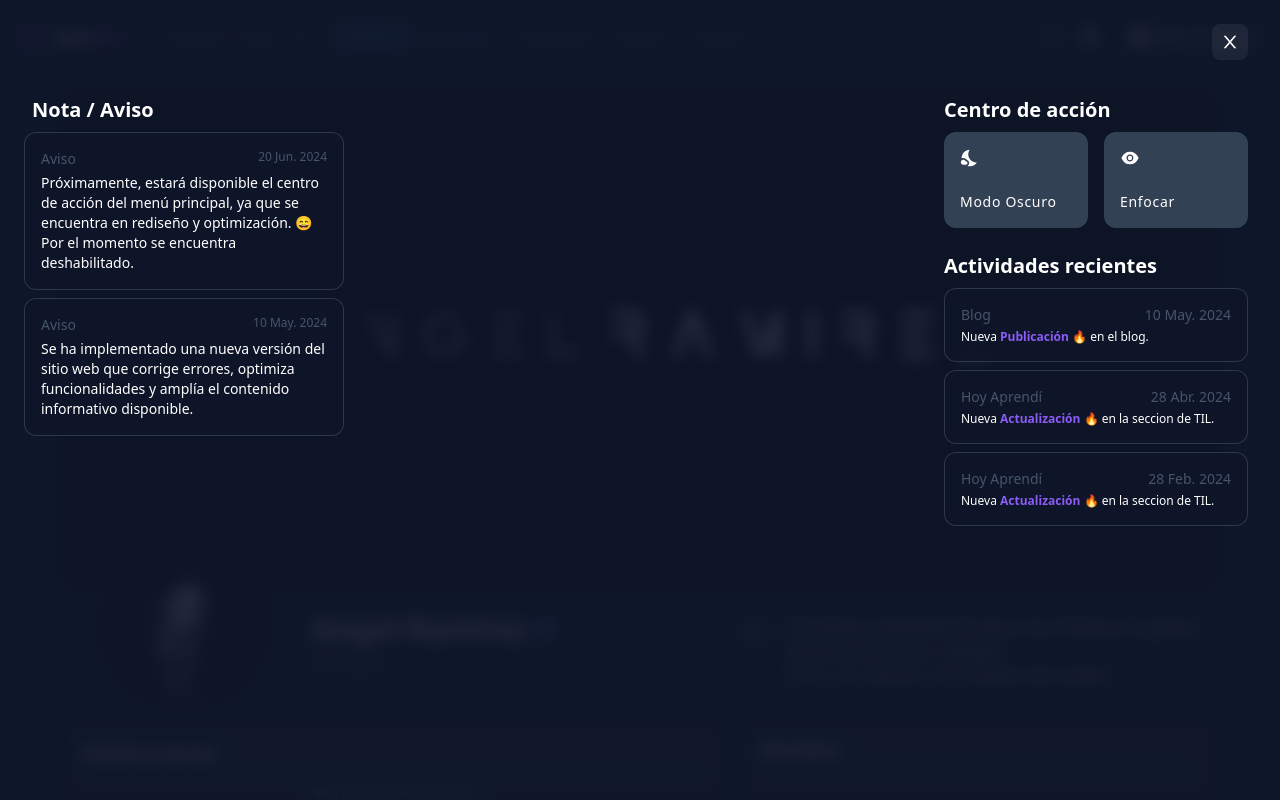
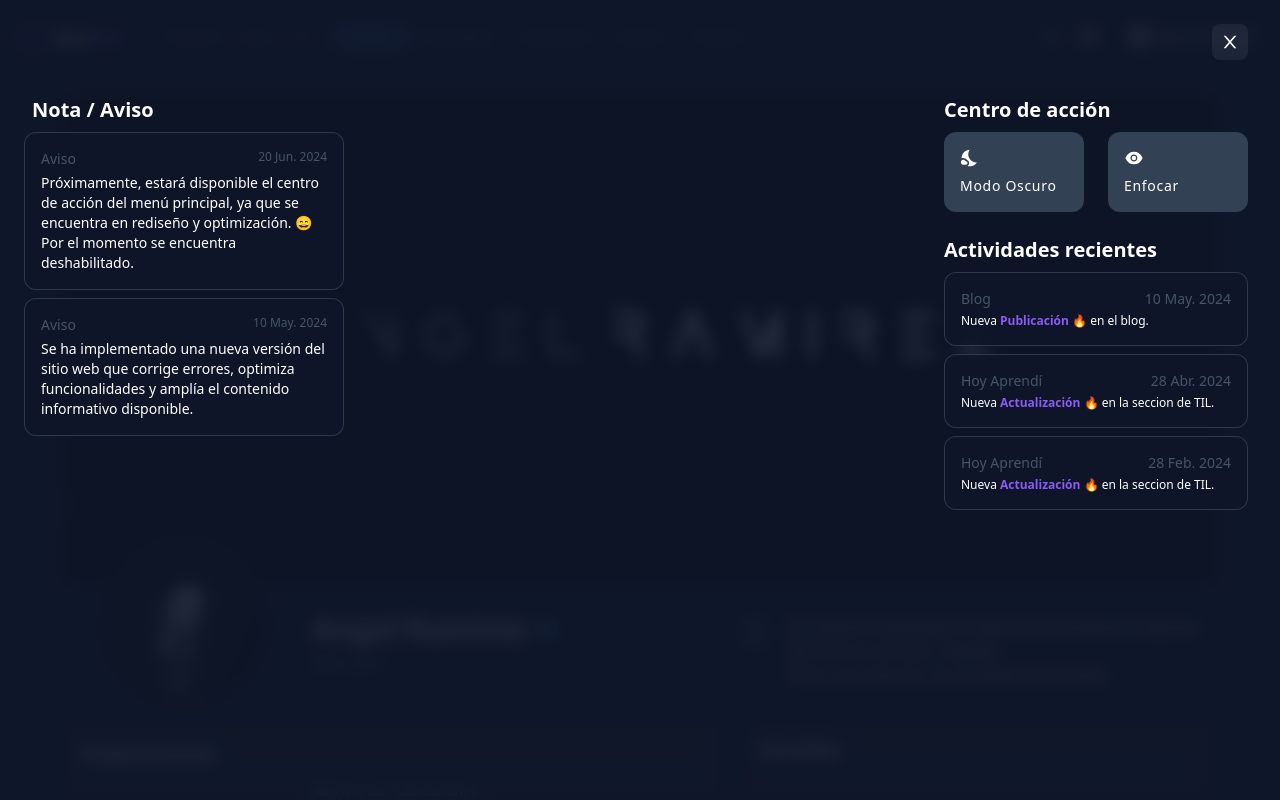
Before and after one commit to ImJars/Development-full-coding, a React (Vite) app: page /blog in a window 1280 px wide. Both pictures are taken after a click on the button "Menú Principal". Shown: the top 800 px of the page. Built offline with nearby package versions, Linux system fonts and the light colour scheme; no server answers; the database is empty.

Commit message:
Update mainFlowbite.jsx

```diff
--- a/src/components/mainFlowbite.jsx
+++ b/src/components/mainFlowbite.jsx
@@ -89,7 +89,7 @@ function MainFlowbite() {
               <div className="fixed left-2 right-2 bottom-0 top-14 flex flex-col gap-6 md:left-auto md:right-6 md:top-24 md:w-[320px]">
                 <div className="flex flex-col gap-2 mx-2">
                   <div className="text-xl font-bold">Centro de acción</div>
-                  <div className="flex h-24 gap-4">
+                  <div className="flex h-20 gap-6">
                     <button
                       onClick={() => handleDarkMode()}
                       className="relative flex flex-1 flex-col justify-between rounded-xl p-4 transition-colors bg-slate-700 no-seleccionable cursor-not-allowed"
@@ -155,7 +155,7 @@ function MainFlowbite() {
                   </div>
                 </div>
               </div>
-              <div className="fixed left-2 right-2 top-[54%]  flex flex-col gap-2 md:left-6 md:top-24 md:w-[320px]">
+              <div className="fixed left-2 right-2 top-[57%]  flex flex-col gap-2 md:left-6 md:top-24 md:w-[320px]">
                 <div className="flex flex-col">
                   <div className="px-2 text-lg sm:text-xl font-bold">
                     Nota / Aviso
```
